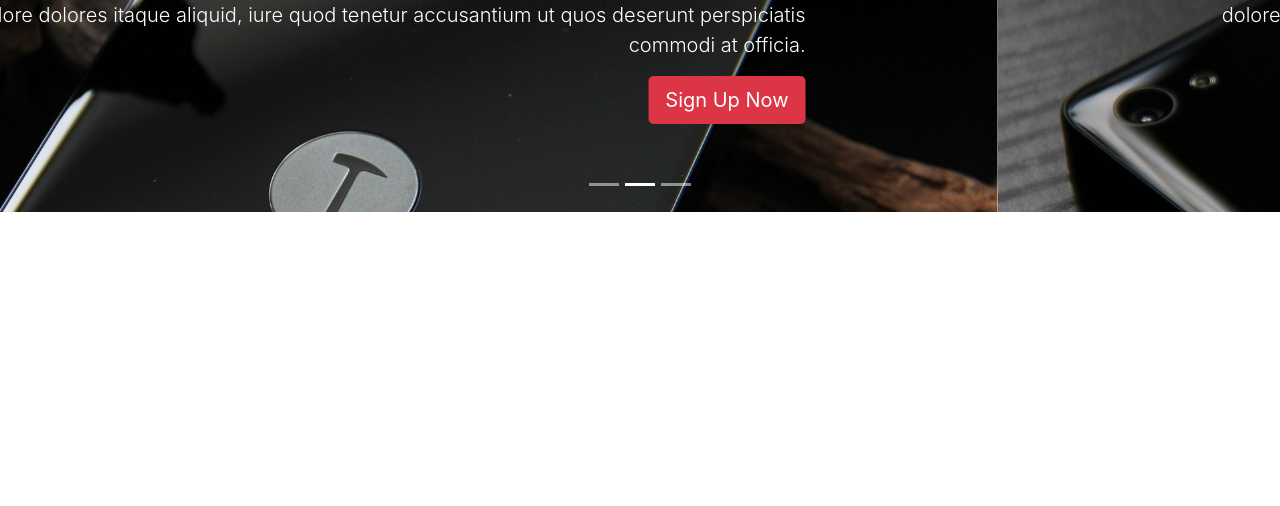
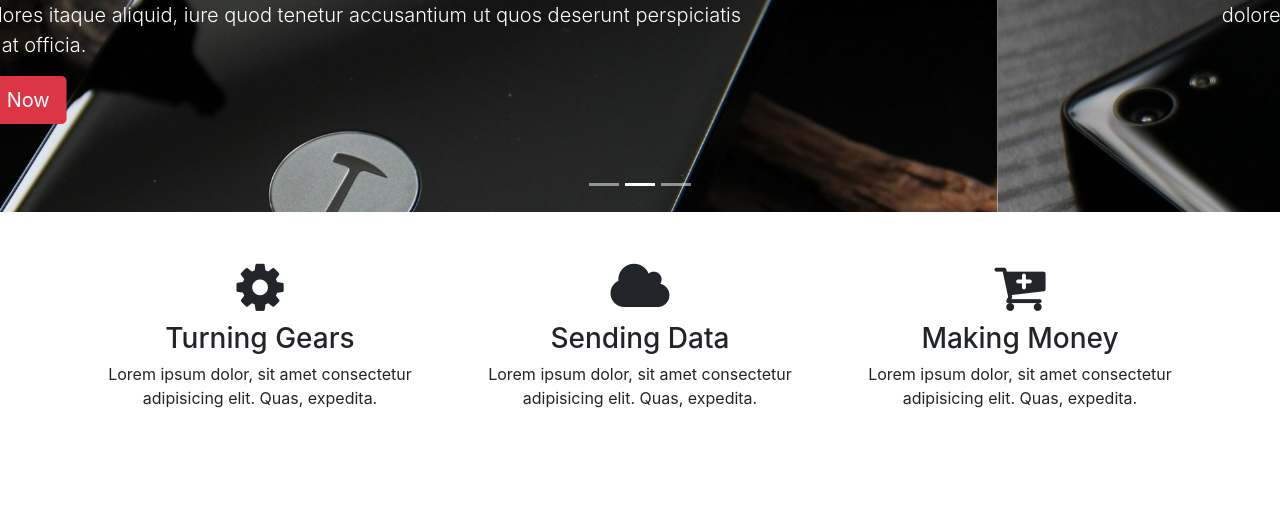
Before and after one commit to csueldo123/Glozz, a website: page src/index.html in a window 1280 px wide. Shown: the part 294-800 px from the top of the page. Drawn offline with Linux system fonts and the light colour scheme.

Commit message:
Home icon section, styled icons

```diff
--- a/src/index.html
+++ b/src/index.html
@@ -47,7 +47,7 @@
             <div class="carousel-inner">
                 <div class="carousel-item carousel-image-1 active">
                     <div class="container">
-                        <div class="carousel-caption d-none d-sm-block text-right mb-5">
+                        <div class="carousel-caption d-none d-sm-block text-left mb-5">
                             <h1 class="display-3">Heading One</h1>
                             <p class="lead">Lorem, ipsum dolor sit amet consectetur adipisicing elit. Neque nemo ex cum saepe! Totam hic dolore dolores itaque aliquid, iure quod tenetur accusantium ut quos deserunt perspiciatis commodi at officia.</p>
                             <a href="#" class="btn btn-danger btn-lg">Sign Up Now</a>
@@ -68,7 +68,7 @@
                 <div class="carousel-item carousel-image-3">
                     <div class="container">
                         <div class="carousel-caption d-none d-sm-block text-right mb-5">
-                            <h1 class="display-3">Heading Three/h1>
+                            <h1 class="display-3">Heading Three</h1>
                             <p class="lead">Lorem, ipsum dolor sit amet consectetur adipisicing elit. Neque nemo ex cum saepe! Totam hic dolore dolores itaque aliquid, iure quod tenetur accusantium ut quos deserunt perspiciatis commodi at officia.</p>
                             <a href="#" class="btn btn-success btn-lg">Learn More</a>
                         </div>
@@ -86,6 +86,32 @@
         </div>
     </section>
 
+    <!-- Home Icon Section -->
+    <section id="home-icons" class="py-5">
+        <div class="container">
+            <div class="row">
+                <div class="col-md-4 mb-4 text-center">
+                    <i class="fa fa-cog mb-2"></i>
+                        <h3>Turning Gears</h3>
+                        <p>Lorem ipsum dolor, sit amet consectetur adipisicing elit. Quas, expedita.
+                        </p>
+                </div>
+                <div class="col-md-4 mb-4 text-center">
+                    <i class="fa fa-cloud mb-2"></i>
+                        <h3>Sending Data</h3>
+                        <p>Lorem ipsum dolor, sit amet consectetur adipisicing elit. Quas, expedita.
+                        </p>
+                </div>
+                <div class="col-md-4 mb-4 text-center">
+                    <i class="fa fa-cart-plus mb-2"></i>
+                        <h3>Making Money</h3>
+                        <p>Lorem ipsum dolor, sit amet consectetur adipisicing elit. Quas, expedita.
+                        </p>
+                </div>
+            </div>
+        </div>
+    </section>
+
 
     <script src="js/jquery.min.js"></script>
     <script src="js/popper.min.js"></script>
--- a/src/scss/style.scss
+++ b/src/scss/style.scss
@@ -1,3 +1,5 @@
+$icon-size: 55px;
+
 .navbar{
     .nav-link{
         font-size: 14px;
@@ -29,3 +31,7 @@
     background: url('../img/image3.jpg');
     background-size: cover;
 }
+
+.fa{
+    font-size: $icon-size;
+}
```
Also changed, not shown: src/css/style.css.
